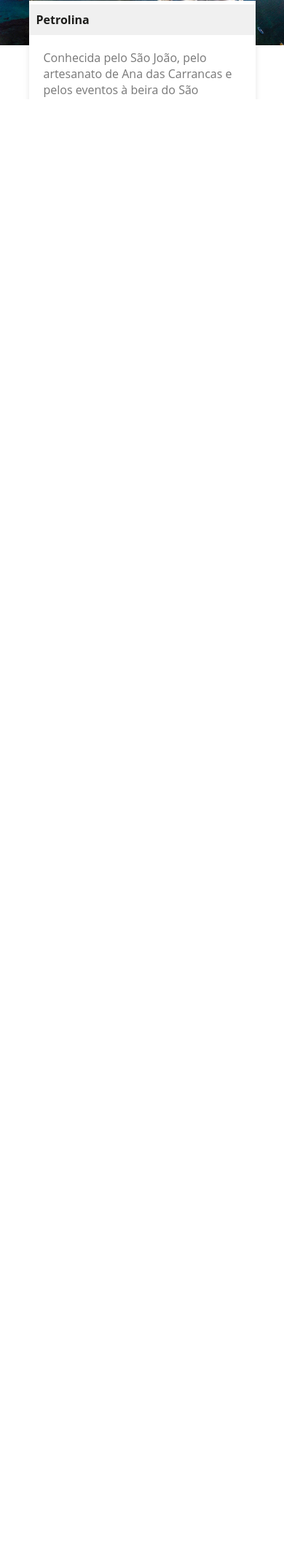
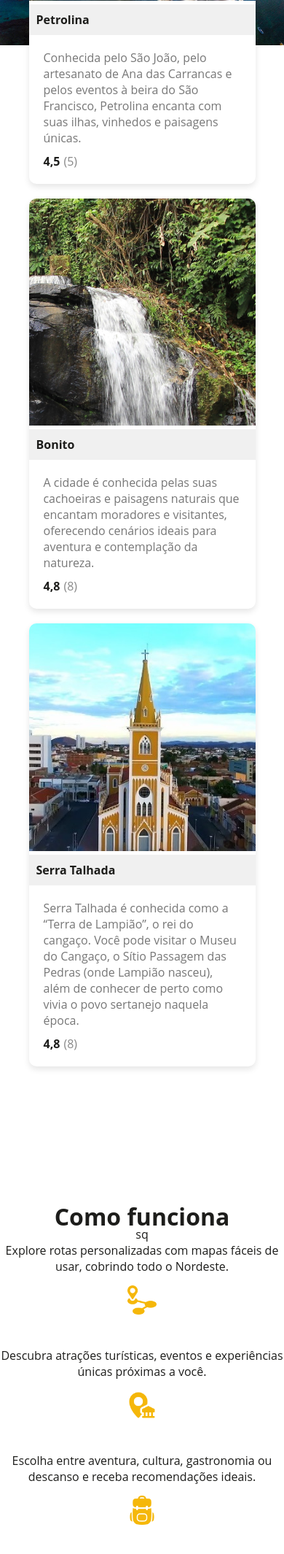
Before and after one commit to brwnax/bora-ne, a Flask app: page / in a window 390 px wide. Shown: the part 1643-3772 px from the top of the page at 73% size. Run offline with Flask 3, Linux system fonts and the light colour scheme; data comes from the database, SQL or seed files in the repository; some libraries are stand-ins or nearby versions.

Commit message:
Responsividade de Como funciona

```diff
--- a/static/style.css
+++ b/static/style.css
@@ -414,6 +414,24 @@ figcaption {
 #tela-app:hover{
   transform: translateY(-10px);
 }
+
+@media (max-width: 600px) {
+    #tela-app {
+        width: 250px;
+    }
+
+    .informacao {
+        flex-direction: column;
+        text-align: center;
+    }
+
+    .icones-esquerda img,
+    .icones-direita img {
+        width: 60px; /* menor para caber melhor */
+        margin: 15px 0;
+    }
+}
+
 /*-------COMENTÁRIOS-------*/
 @media (max-width: 992px) {
   #apresentacao {
```
